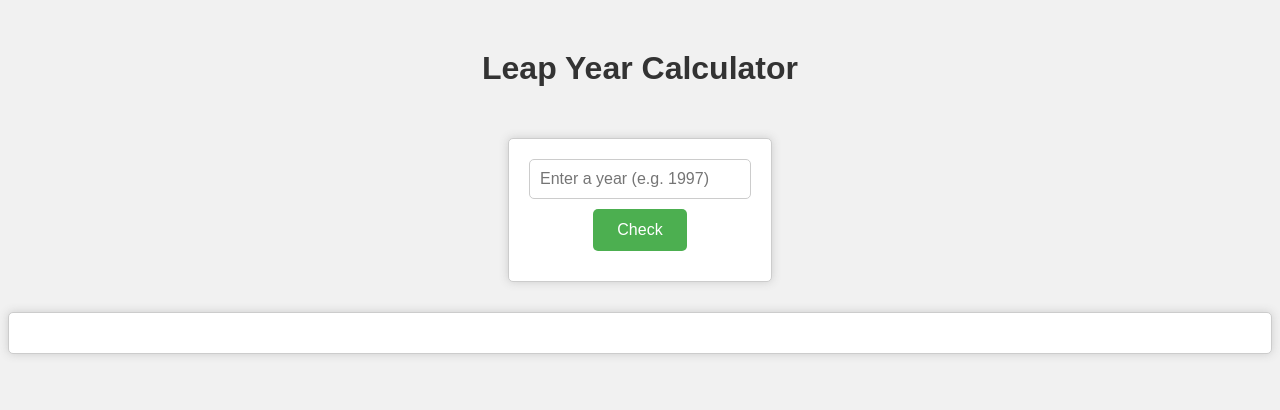
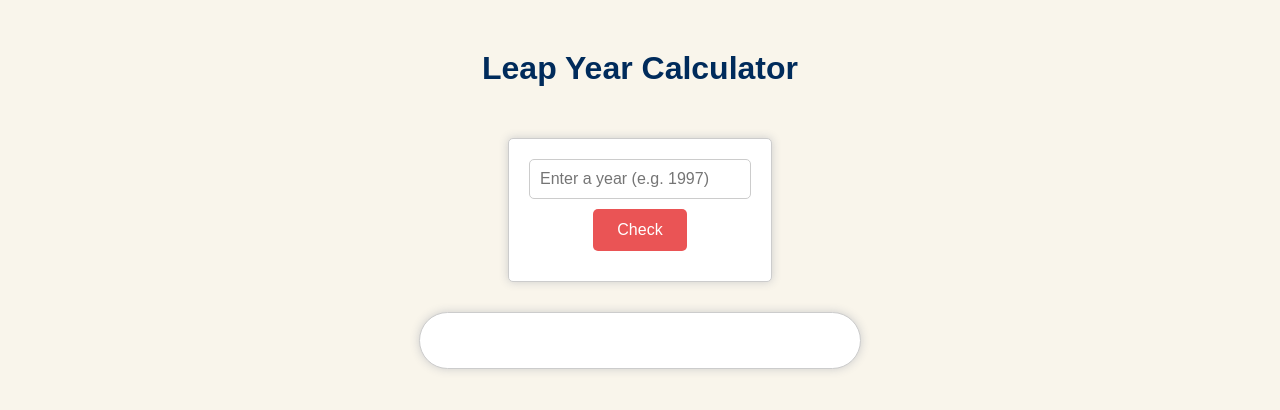
Before and after one commit to forcato/Leap_Year_Calculator, a plain HTML site: page index.html in a window 1280 px wide. Drawn offline with Linux system fonts and the light colour scheme.

Commit message:
A few design changes.

```diff
--- a/styles.css
+++ b/styles.css
@@ -1,12 +1,12 @@
 body {
 	font-family: Arial, Helvetica, sans-serif;
-	background-color: #f1f1f1;
+	background-color: #F9F5EB;
 	text-align: center;
 }
 
 h1 {
 	margin-top: 50px;
-	color: #333;
+	color: #002B5B;
 }
 
 form {
@@ -29,7 +29,7 @@ input[type="number"] {
 }
 
 input[type="submit"] {
-	background-color: #4CAF50;
+	background-color: #EA5455;
 	border: none;
 	color: white;
 	padding: 12px 24px;
@@ -44,14 +44,17 @@ input[type="submit"] {
 }
 
 input[type="submit"]:hover {
-	background-color: #3e8e41;
+	background-color: #EA5455;
 }
 
 #result {
+	margin: auto;
 	margin-top: 30px;
+	height: 15px;
 	padding: 20px;
 	border: 1px solid #ccc;
 	background-color: #fff;
 	box-shadow: 0px 0px 10px #ccc;
-	border-radius: 5px;
+	border-radius: 50px;
+	max-width: 400px;
 }
```
